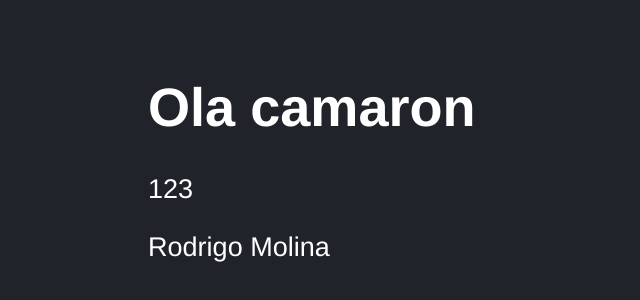
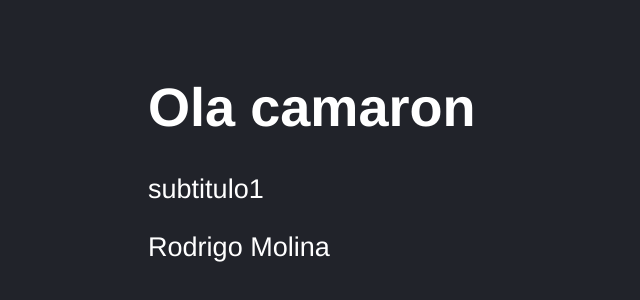
Before and after one commit to Rodrigo1619/React, a React (Vite) app: page / in a window 1280 px wide. Shown: the part 108-408 px from the top of the page, without its empty margins (0-640 px from the left). Built offline with nearby package versions, Linux system fonts and the light colour scheme.

Commit message:
more testing in firstapp

```diff
--- a/src/FirstApp.jsx
+++ b/src/FirstApp.jsx
@@ -4,7 +4,7 @@ export const FirstApp = ({title, subtitle, name}) => {
     //console.log(props);
     return (
         <>
-            <h1>{title}</h1>
+            <h1 data-testid="test-title">{title}</h1>
             {/**< </h1>  */}
             <p>{subtitle}</p>
             <p>{name}</p>
@@ -15,11 +15,11 @@ export const FirstApp = ({title, subtitle, name}) => {
 //Para poder agegarle tipado y que sea obligatorio mandar la propiedad
 FirstApp.propTypes ={
     title: PropTypes.string.isRequired,
-    subtitle: PropTypes.number,
+    subtitle: PropTypes.string,
 }
 
 FirstApp.defaultProps ={
     //title: 'Hola camaron sin cola',
-    subtitle: 123,
+    subtitle: 'subtitulo1',
     name: 'Rodrigo Molina'
 }
```
Also changed, not shown: 2 other files (tests, documents, lock files or other folders).
